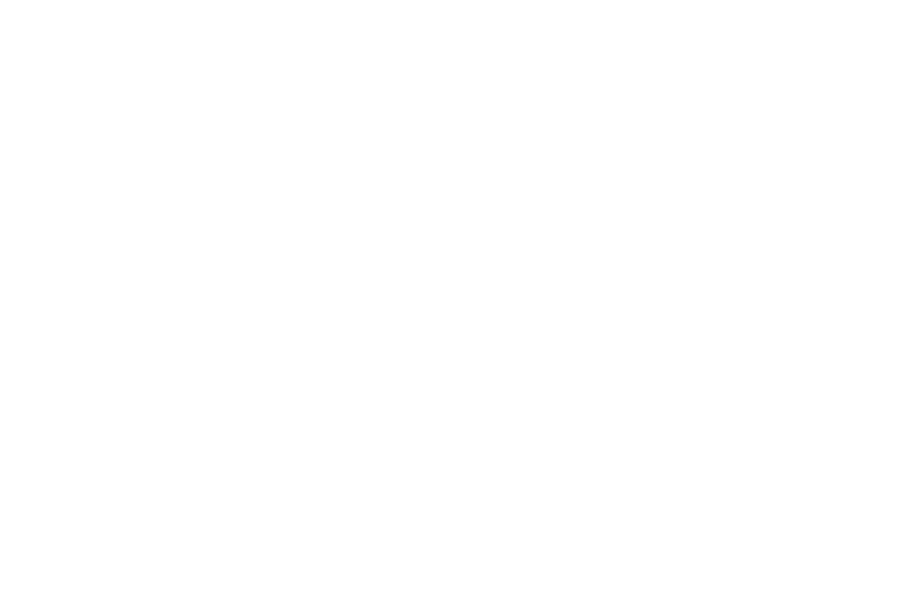
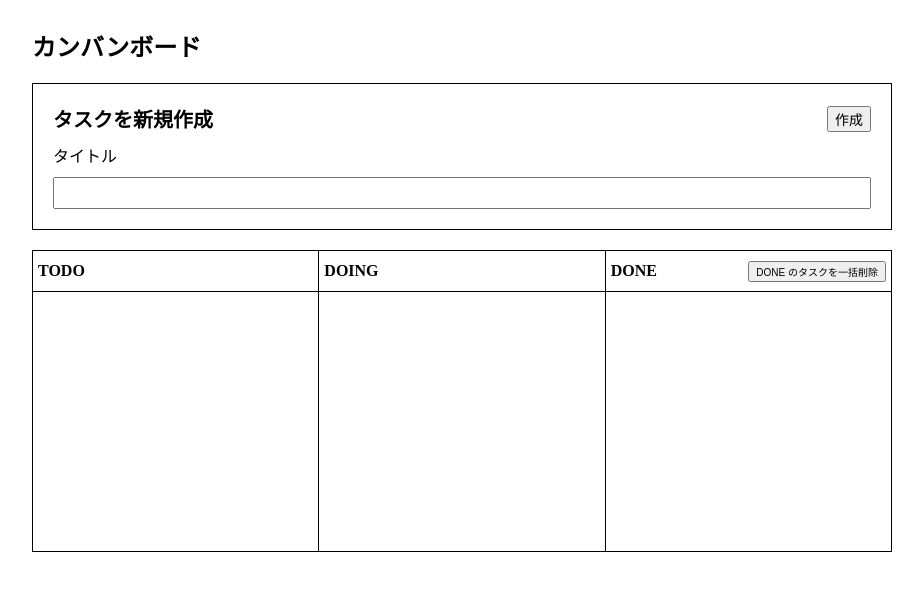
Before and after one commit to ykarakita/awesome-typescript-book, a website built with webpack: page browser-app/index.html in a window 1280 px wide. Shown: the whole page, without its empty margins (178-1101 px from the left). Built offline with nearby package versions, Linux system fonts and the light colour scheme.

Commit message:
index.html と style.css をサンプルからコピー

```diff
--- /dev/null
+++ b/browser-app/css/style.css
@@ -0,0 +1,144 @@
+.container {
+    max-width: 900px;
+    width: 100%;
+    margin: 0 auto;
+    padding: 20px;
+    box-sizing: border-box;
+}
+.title {
+    margin: 0;
+    margin-bottom: 20px;
+    font-weight: bold;
+    font-size: 24px;
+}
+
+.new {
+    padding: 20px;
+    border: 1px solid #000;
+}
+.new-head {
+    display: flex;
+    justify-content: space-between;
+    align-items: center;
+    margin-bottom: 10px;
+}
+.new-title {
+    margin: 0;
+    font-weight: bold;
+    font-size: 20px;
+}
+.new-button {
+    font-size: 14px;
+    cursor: pointer;
+}
+.new-label {
+    font-size: 16px;
+}
+.new-input {
+    width: 100%;
+    margin-top: 10px;
+    padding: 5px;
+    font-size: 16px;
+    box-sizing: border-box;
+}
+
+.lane {
+    display: flex;
+    min-height: 300px;
+    border: 1px solid #000;
+    margin-top: 20px;
+}
+.lane-item {
+    flex: 1 1 0px;
+    min-width: 0;
+}
+.lane > .lane-item:not(:first-child) {
+    border-left: 1px solid #000;
+}
+.lane-item-inner {
+    display: flex;
+    flex-direction: column;
+    height: 100%;
+}
+.lane-status {
+    display: flex;
+    align-items: center;
+    height: 40px;
+    padding: 0 5px;
+    border-bottom: 1px solid #000;
+}
+.lane-status-name {
+    margin: 0;
+    font-weight: bold;
+    font-size: 16px;
+}
+.lane-status-delete {
+    margin-left: auto;
+    font-size: 10px;
+    cursor: pointer;
+}
+
+.tasks {
+    flex: 1 1 0px;
+    margin: 0;
+    padding: 10px;
+    list-style: none;
+}
+.tasks > *:not(:first-child) {
+    margin-top: 10px;
+}
+.task-item {
+    display: flex;
+    align-items: center;
+    justify-content: space-between;
+    padding: 5px;
+    border: 1px solid #000;
+    background-color: #fff;
+    box-sizing: border-box;
+    cursor: grab;
+}
+.task-item::before {
+    width: 15px;
+    height: 15px;
+    margin-right: 5px;
+    border-radius: 2px;
+    background-color: #aaa;
+    content: "";
+}
+.task-item > span {
+    overflow: hidden;
+    display: table-cell;
+    max-width: 193px;
+    word-wrap: break-word;
+    text-overflow: ellipsis;
+    white-space: nowrap;
+}
+.task-item > button {
+    width: 40px;
+    margin-left: auto;
+    font-size: 12px;
+    cursor: pointer;
+}
+
+.gu-mirror {
+    position: fixed !important;
+    margin: 0 !important;
+    z-index: 9999 !important;
+    opacity: 0.8;
+    -ms-filter: "progid:DXImageTransform.Microsoft.Alpha(Opacity=80)";
+    filter: alpha(opacity=80);
+}
+.gu-hide {
+    display: none !important;
+}
+.gu-unselectable {
+    -webkit-user-select: none !important;
+    -moz-user-select: none !important;
+    -ms-user-select: none !important;
+    user-select: none !important;
+}
+.gu-transit {
+    opacity: 0.2;
+    -ms-filter: "progid:DXImageTransform.Microsoft.Alpha(Opacity=20)";
+    filter: alpha(opacity=20);
+}
--- a/browser-app/index.html
+++ b/browser-app/index.html
@@ -1,6 +1,60 @@
 <!DOCTYPE html>
 <html>
+<head>
+    <meta charset="UTF-8">
+    <meta name="viewport" content="width=device-width, initial-scale=1.0">
+    <link rel="stylesheet" href="/css/style.css" />
+    <title>カンバンボード</title>
+</head>
 <body>
+
+<div class="container">
+    <h1 class="title">カンバンボード</h1>
+
+    <form id="createForm" class="new">
+        <div class="new-head">
+            <h2 class="new-title">タスクを新規作成</h2>
+            <button class="new-button">作成</button>
+        </div>
+
+        <label class="new-label" for="title">タイトル</label>
+        <input id="title" class="new-input" name="title" />
+    </form>
+
+    <div class="lane">
+        <div class="lane-item">
+            <div class="lane-item-inner">
+                <div class="lane-status">
+                    <p class="lane-status-name">TODO</p>
+                </div>
+
+                <div id="todoList" class="tasks"></div>
+            </div>
+        </div>
+
+        <div class="lane-item">
+            <div class="lane-item-inner">
+                <div class="lane-status">
+                    <p class="lane-status-name">DOING</p>
+                </div>
+
+                <div id="doingList" class="tasks"></div>
+            </div>
+        </div>
+
+        <div class="lane-item">
+            <div class="lane-item-inner">
+                <div class="lane-status">
+                    <p class="lane-status-name">DONE</p>
+                    <button id="deleteAllDoneTask" class="lane-status-delete">DONE のタスクを一括削除</button>
+                </div>
+
+                <div id="doneList" class="tasks"></div>
+            </div>
+        </div>
+    </div>
+</div>
+
 <script src="/dist/index.js"></script>
 </body>
 </html>
```
